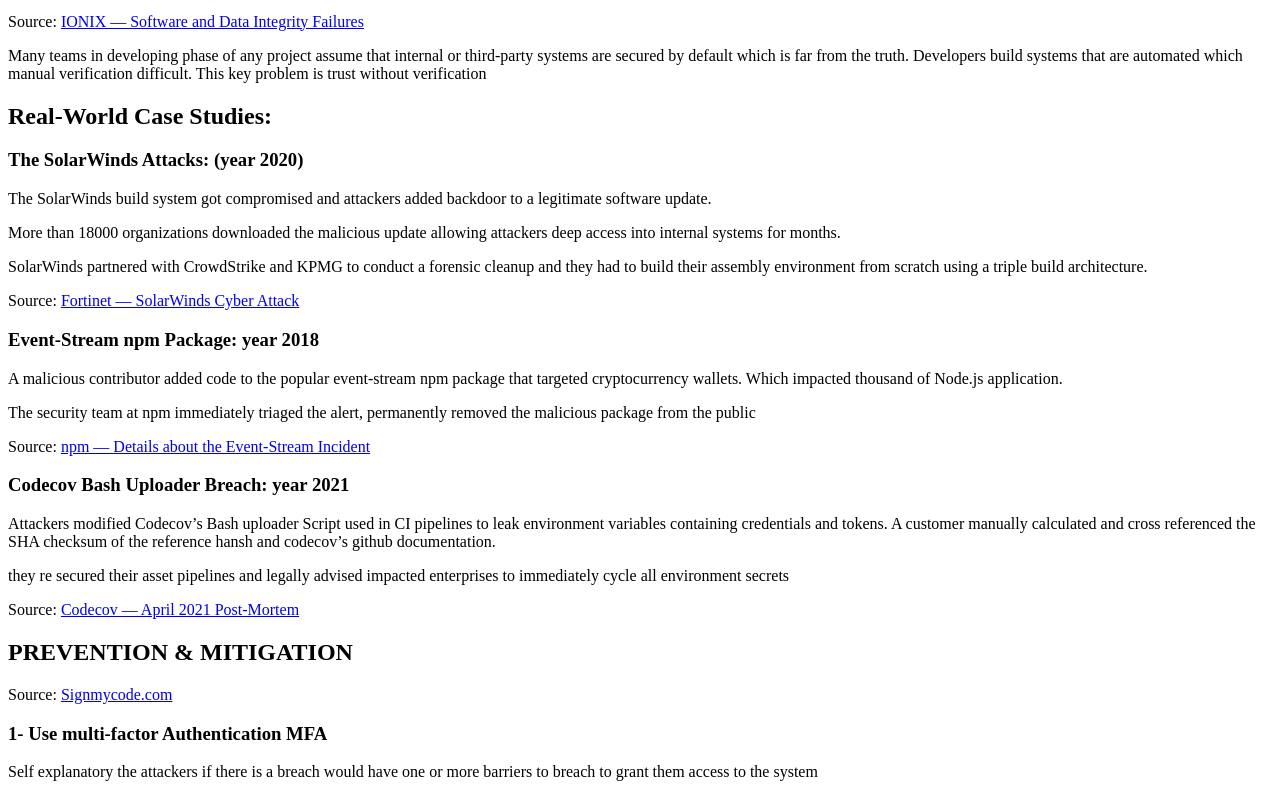
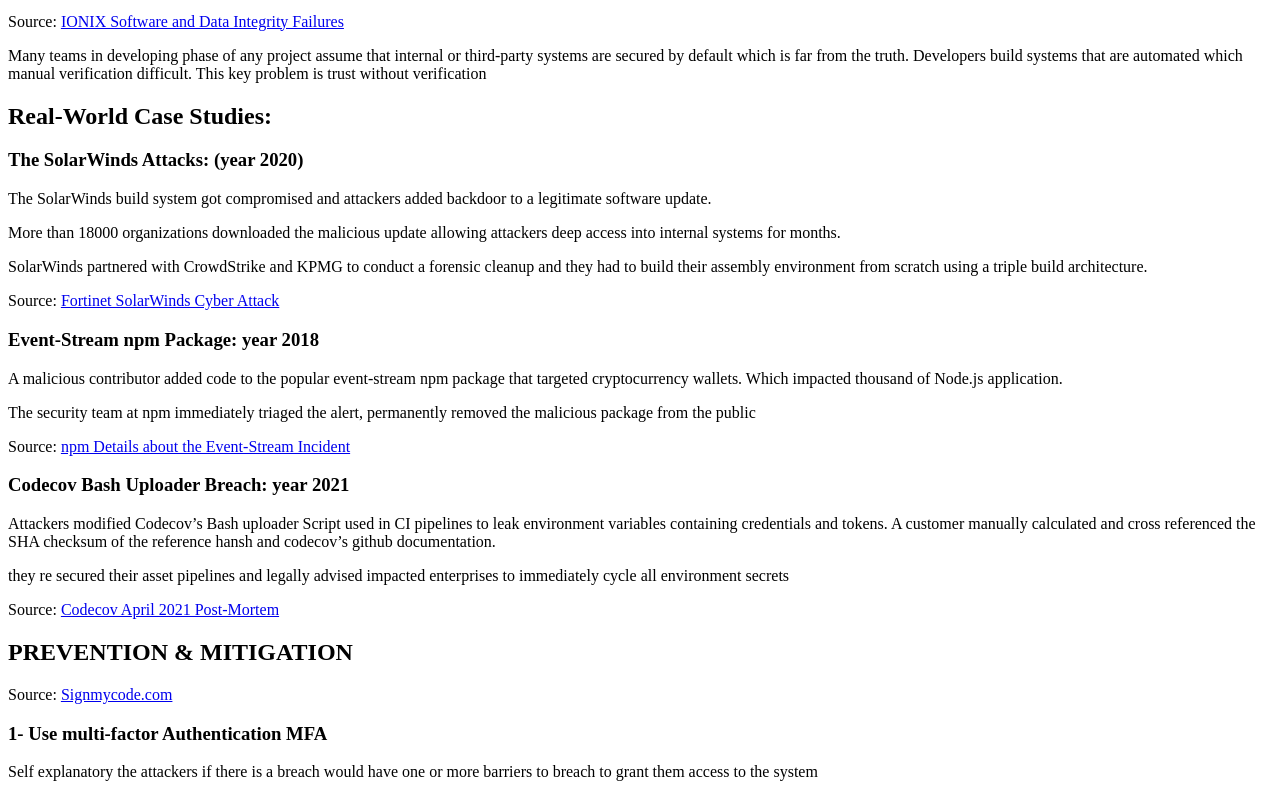
Before and after one commit to ismail-1x/software-data-integrity-blog, a plain HTML site: page index.html in a window 1280 px wide. Shown: the part 692-1489 px from the top of the page. Drawn offline with Linux system fonts and the light colour scheme.

Commit message:
Update index.html

```diff
--- a/index.html
+++ b/index.html
@@ -76,7 +76,7 @@
 
          <p class="source">
     Source: <a href="https://www.ionix.io/guides/owasp-top-10/software-and-data-integrity-failures/" target="_blank">
-        IONIX — Software and Data Integrity Failures
+        IONIX Software and Data Integrity Failures
     </a>
 </p>
 
@@ -110,7 +110,7 @@
 
              <p class="source">
     Source: <a href="https://www.fortinet.com/uk/resources/cyberglossary/solarwinds-cyber-attack" target="_blank">
-        Fortinet — SolarWinds Cyber Attack
+        Fortinet SolarWinds Cyber Attack
     </a>
 </p>
 
@@ -132,7 +132,7 @@
            <p class="source">
     Source:
     <a href="https://blog.npmjs.org/post/180565383195/details-about-the-event-stream-incident" target="_blank">
-        npm — Details about the Event-Stream Incident
+        npm Details about the Event-Stream Incident
     </a>
 </p>
             </article>
@@ -153,7 +153,7 @@
               <p class="source">
     Source:
     <a href="https://about.codecov.io/apr-2021-post-mortem/" target="_blank">
-        Codecov — April 2021 Post-Mortem
+        Codecov April 2021 Post-Mortem
     </a>
 </p>
 
```
